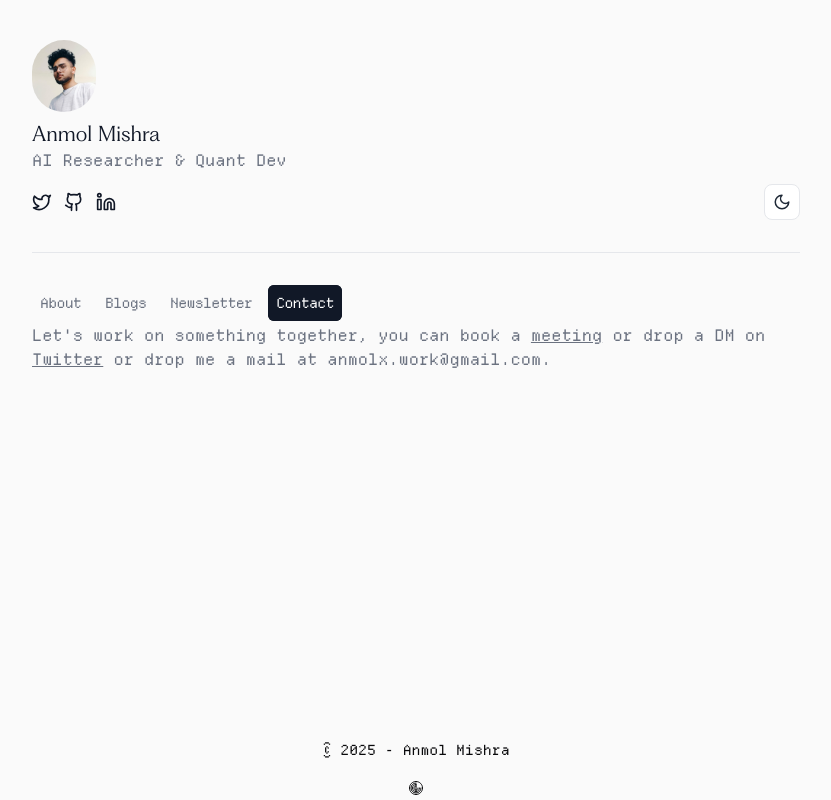
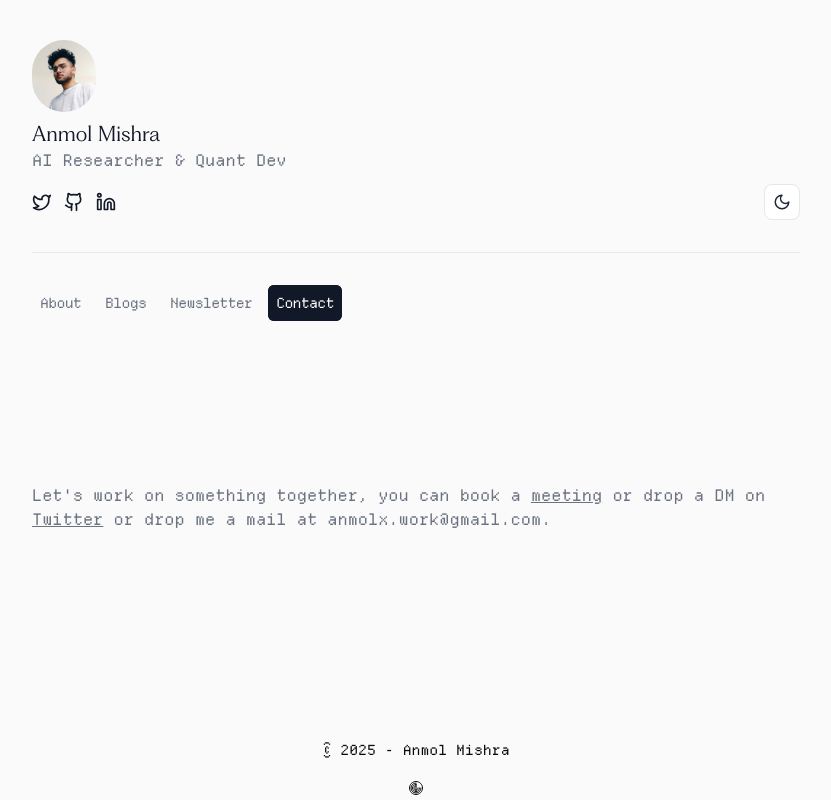
Before and after one commit to gulshandubbani2003/Portfolio, a Next.js app: page /contact in a window 1280 px wide. Shown: the whole page, without its empty margins (224-1055 px from the left). Built offline with nearby package versions, Linux system fonts and the light colour scheme.

Commit message:
Update page.tsx

```diff
--- a/src/app/contact/page.tsx
+++ b/src/app/contact/page.tsx
@@ -1,6 +1,6 @@
 export default function Contact() {
   return (
-    <div className="w-full max-w-3xl relative -top-40">
+    <div className="w-full max-w-3xl relative -top-38">
       <div style={{ opacity: 1, transform: 'none' }}>
         <p className="text-gray-500 mb-4">
           Let's work on something together, you can book a {' '}
```
